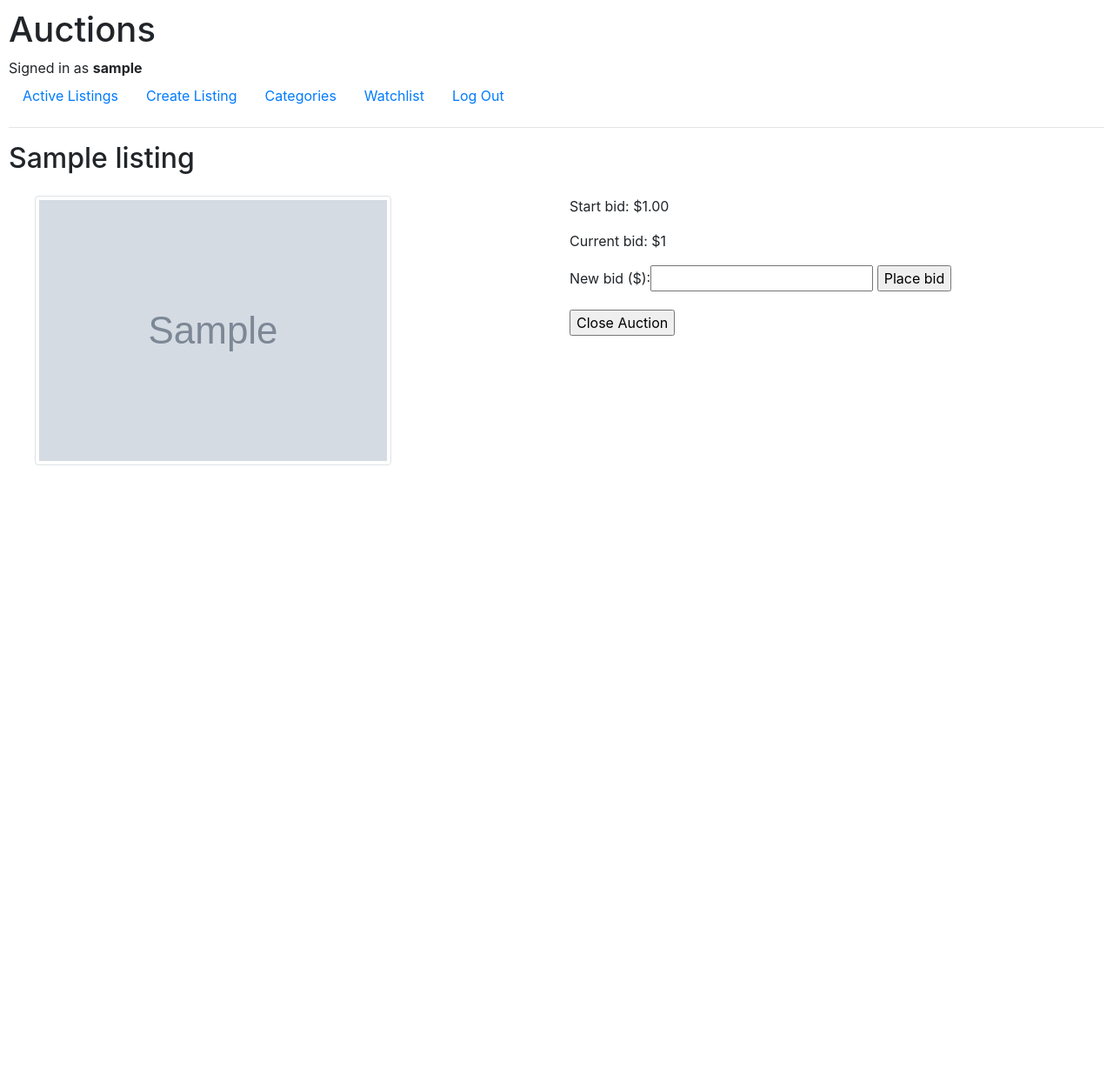
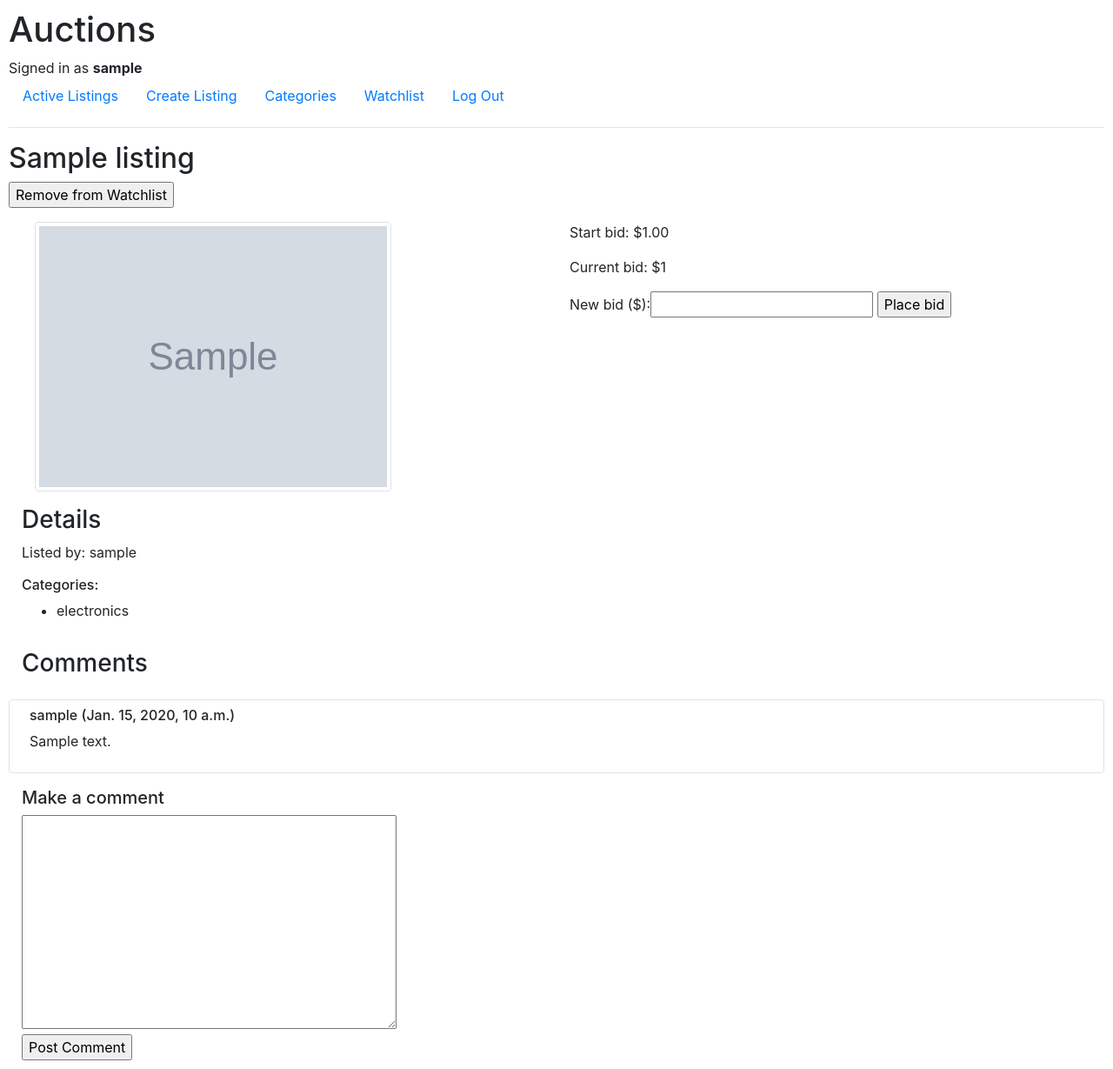
Before and after one commit to codeballet/cs50w-commerce, a Django app: page /1 in a window 1280 px wide. Shown: the whole page at 87% size. Before the commit the page ends 535 px from the top, so only its background shows below. Run offline with Django 3.2, Linux system fonts and the light colour scheme; a user stored in the database is signed in; data comes from the database, SQL or seed files in the repository; tables that the repository leaves empty hold one stand-in row (values such as "Sample post"); grey boxes marked "Sample" are stand-in pictures; some libraries are stand-ins or nearby versions.

Commit message:
Feat: add comments

```diff
--- a/auctions/admin.py
+++ b/auctions/admin.py
@@ -1,6 +1,6 @@
 from django.contrib import admin
 
-from .models import Bid, Category, Image, Listing, User, Watchlist
+from .models import Bid, Category, Image, Listing, User, Watchlist, Comment
 
 
 # Register your models here.
@@ -13,3 +13,4 @@
 admin.site.register(Listing)
 admin.site.register(User)
 admin.site.register(Watchlist)
+admin.site.register(Comment)
--- a/auctions/forms.py
+++ b/auctions/forms.py
@@ -22,3 +22,10 @@
         choices=categories,
         required=False
     )
+
+class CommentForm(forms.Form):
+    comment = forms.CharField(
+        label='',
+        max_length=1000,
+        widget=forms.Textarea
+    )
--- a/auctions/models.py
+++ b/auctions/models.py
@@ -25,7 +25,7 @@
         Category,
         related_name="listings"
     )
-    user_id = models.ForeignKey(
+    user = models.ForeignKey(
         User,
         on_delete=models.CASCADE,
         default=None
@@ -85,3 +85,15 @@
 
     def __str__(self):
         return f"User: {self.user} Listing: {self.listing}"
+
+class Comment(models.Model):
+    comment = models.TextField(max_length=1000)
+    user = models.ForeignKey(
+        User,
+        on_delete=models.CASCADE
+    )
+    listing = models.ForeignKey(
+        Listing,
+        on_delete=models.CASCADE
+    )
+    timestamp = models.DateTimeField(default=timezone.now)
--- a/auctions/templates/auctions/listing.html
+++ b/auctions/templates/auctions/listing.html
@@ -10,7 +10,7 @@
 
     <div class="row mb-3">
 
-        {%if watched != "anonymous" %}
+        {%if user.is_authenticated %}
         <form action="{% url 'watch' listing.id %}" method="POST">
             {% csrf_token %}
             {% if not watched %}
@@ -85,6 +85,58 @@
         {% endif %}
 
     </div>
+
+    <div class="row">
+        <div class="col-sm mt-3">
+            <h3>Details</h3>
+
+            {% if user.is_authenticated %}
+            <p>Listed by: {{ listing.user.username }}</p>
+            {% endif %}
+
+            <h6>Categories:</h6>
+            <ul>
+            {% for category in categories %}
+                <li>{{ category }}</li>
+                {% empty %}
+                <li>No categories assigned</li>
+            {% endfor %}
+            </ul>
+        </div>
+    </div>
+
+    <div class="row">
+        <div class="col-sm mt-3">
+            <h3>Comments</h3>
+        </div>
+    </div>
+
+    {% for comment in comments %}
+    <div class="row border rounded mt-3 p-2">
+        <div class="col-sm">
+            <h6>{{ comment.user.username }} ({{ comment.timestamp }})</h6>
+            <p>{{ comment.comment }}</p>
+        </div>
+    </div>
+    {% empty %}
+    <p>No comments yet</p>
+    {% endfor %}
+
+    {% if user.is_authenticated %}
+
+    <div class="row">
+        <div class="col-sm mt-3">
+            <h5>Make a comment</h5>
+            <form action="{% url 'comment' listing.id %}" method="POST">
+                {% csrf_token %}
+                {{ comment_form }}
+                <br>
+                <input type="submit" value="Post Comment">
+            </form>
+        </div>
+    </div>
+
+    {% endif %}
 </div>
 
 {% endblock %}
--- a/auctions/urls.py
+++ b/auctions/urls.py
@@ -13,5 +13,6 @@
     path("<int:listing_id>", views.listing, name="listing"),
     path("<int:listing_id>/watch", views.watch, name="watch"),
     path("watchlist", views.watchlist, name="watchlist"),
-    path("<int:listing_id>/close", views.close, name="close")
+    path("<int:listing_id>/close", views.close, name="close"),
+    path("<int:listing_id>/comment", views.comment, name="comment")
 ]
--- a/auctions/views.py
+++ b/auctions/views.py
@@ -7,8 +7,8 @@
 from django.urls import reverse
 from django.db.models import Max
 
-from .forms import BidForm, ListingForm
-from .models import Bid, Category, Image, Listing, User, Watchlist
+from .forms import BidForm, ListingForm, CommentForm
+from .models import Bid, Category, Image, Listing, User, Watchlist, Comment
 
 
 def index(request):
@@ -21,7 +21,6 @@
         if image:
             image = image.image_url
 
-        print(f"image: {image}")
         items.append({
             'title': listing.title,
             'time': listing.timestamp,
@@ -31,7 +30,6 @@
             'image': image
         })
 
-    print(f"Items: {items}")
     return render(request, "auctions/index.html", {
         "items": items
     })
@@ -92,10 +90,12 @@
 
 def listing(request, listing_id):
     message = ''
-    if not AnonymousUser:
+
+    if request.user.is_authenticated:
         watched = Watchlist.objects.filter(user=request.user, listing=listing_id).first()
     else:
-        watched = "anonymous"
+        watched = None
+
     l = Listing.objects.filter(pk=listing_id).first()
 
     if request.method == "POST":
@@ -132,7 +132,9 @@
 
             message = "Your bid was successful."
 
+    # Get the forms
     bid_form = BidForm()
+    comment_form = CommentForm()
 
     # Check if there is a current_bid
     if l.bid_set:
@@ -140,6 +142,9 @@
         current_price = current['bid__max']
     else:
         current_price = l.start_bid
+
+    # Get comments for item
+    comments = Comment.objects.filter(listing = l)
 
     # Check if auction is closed and find winner
     if not l.active:
@@ -149,11 +154,14 @@
 
     return render(request, "auctions/listing.html", {
         "bid_form": bid_form,
+        "comment_form": comment_form,
         "listing": l,
         "current_price": current_price,
         "message": message,
         "watched": watched,
-        "last_bid": last_bid
+        "last_bid": last_bid,
+        "comments": comments,
+        "categories": l.categories.all()
     })
 
 
@@ -247,3 +255,23 @@
         listing.active = False
         listing.save()
         return HttpResponseRedirect(reverse("listing", args=(listing.id,)))
+
+
+def comment(request, listing_id):
+    if not request.user.is_authenticated:
+        return HttpResponseRedirect(reverse("login"))
+
+    if request.method == "POST":
+        print("Inside the comment function")
+        listing = Listing.objects.filter(pk = listing_id).first()
+        comment_form = CommentForm(request.POST)
+        if comment_form.is_valid():
+            print(f"Form checked, about to save to database")
+            new_comment = Comment(
+                comment = comment_form.cleaned_data['comment'],
+                user = request.user,
+                listing = listing
+            )
+            new_comment.save()
+            print(f"Comment Saved to database")
+        return HttpResponseRedirect(reverse("listing", args=(listing.id,)))
```
Also changed, not shown: auctions/migrations/0027_comment.py (added), auctions/migrations/0028_rename_user_id_listing_user.py (added).
